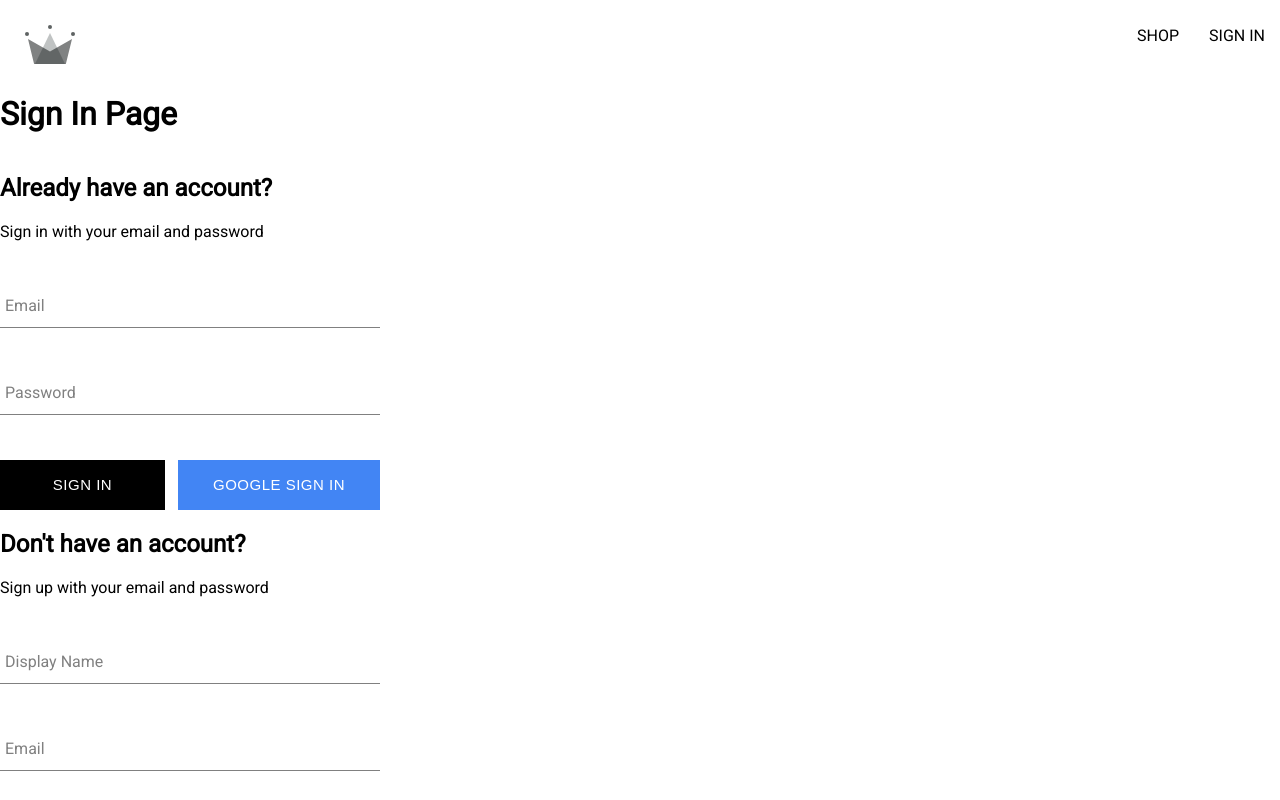
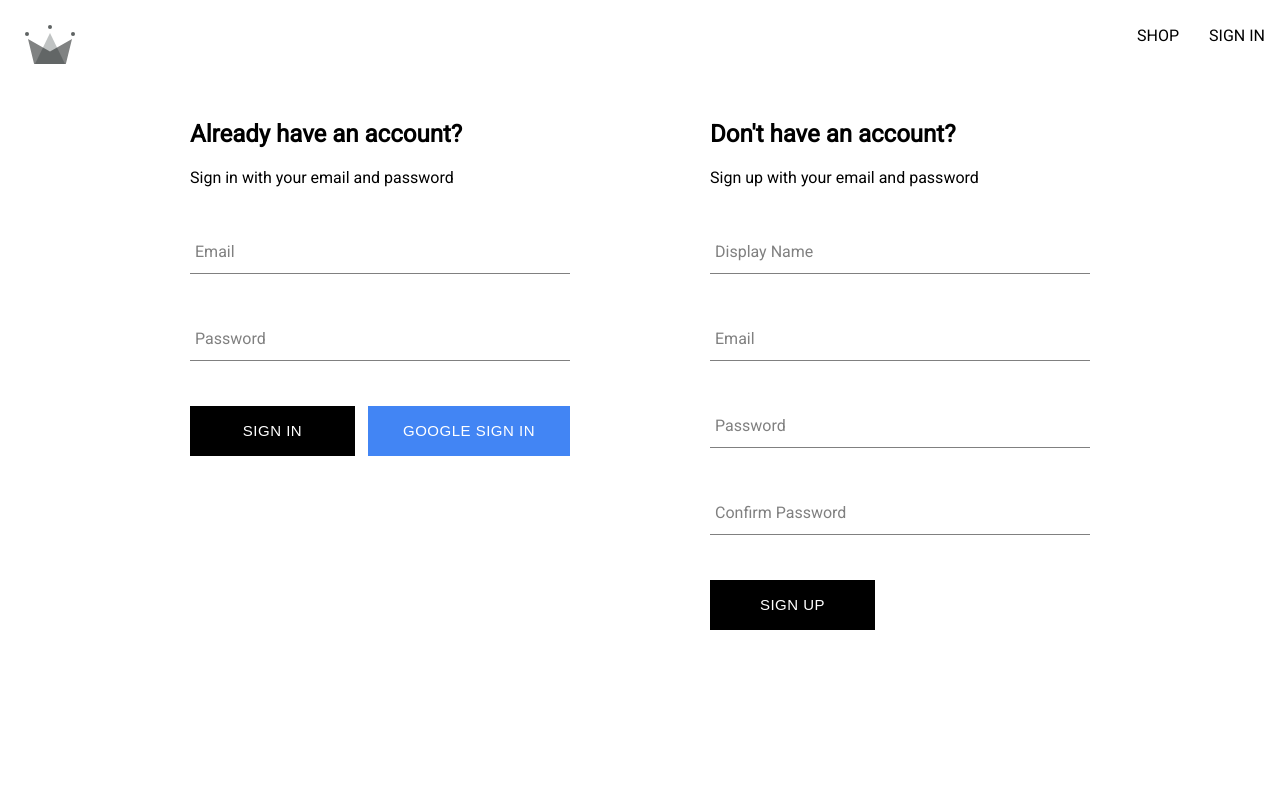
Before and after one commit to JimHui12/crown-clothes, a React (Create React App) app: page /auth in a window 1280 px wide. Shown: the top 800 px of the page. Built offline with nearby package versions, Linux system fonts and the light colour scheme.

Commit message:
sign-in-form, authentication updated

```diff
--- a/src/components/sign-in-form/sign-in-form.component.jsx
+++ b/src/components/sign-in-form/sign-in-form.component.jsx
@@ -35,7 +35,18 @@
       const response = await signInAuthUserWithEmailAndPassword(email, password)
       console.log(response)
       resetFormFields();
-    } catch (error) {}
+    } catch (error) {
+      switch(error.code) {
+        case 'auth/wrong-password':
+          alert("incorrect password for email")
+          break
+        case 'auth/user-not-found':
+          alert("no user associated with this email")
+          break
+        default:
+          console.log(error)
+      }
+    }
   };
 
   const handleChange = (event) => {
@@ -67,7 +78,7 @@
         />
         <div className="buttons-container">
           <Button type="submit">Sign In</Button>
-          <Button buttonType="google" onClick={signInWithGoogle}>
+          <Button type="button" buttonType="google" onClick={signInWithGoogle}>
             Google sign in
           </Button>
         </div>
--- a/src/routes/authentication/authentication.component.jsx
+++ b/src/routes/authentication/authentication.component.jsx
@@ -1,18 +1,12 @@
 import React from 'react'
-import {
-    signInWithGooglePopup,
-    createUserDocumentFromAuth
-} from '../../utils/firebase/firebase.utils'
-
 import SignUpForm from '../../components/sign-up-form/sign-up-form.component'
 import SignInForm from '../../components/sign-in-form/sign-in-form.component'
 
+import './authentication.styles.scss'
+
 const Authentication = () => {
     return (
-        <div>
-            <h1>
-                Sign In Page
-            </h1>
+        <div className='authentication-container'>
             <SignInForm />
             <SignUpForm />
         </div>
--- /dev/null
+++ b/src/routes/authentication/authentication.styles.scss
@@ -0,0 +1,6 @@
+.authentication-container {
+    display: flex;
+    width: 900px;
+    justify-content: space-between;
+    margin: 30px auto;
+}
```
